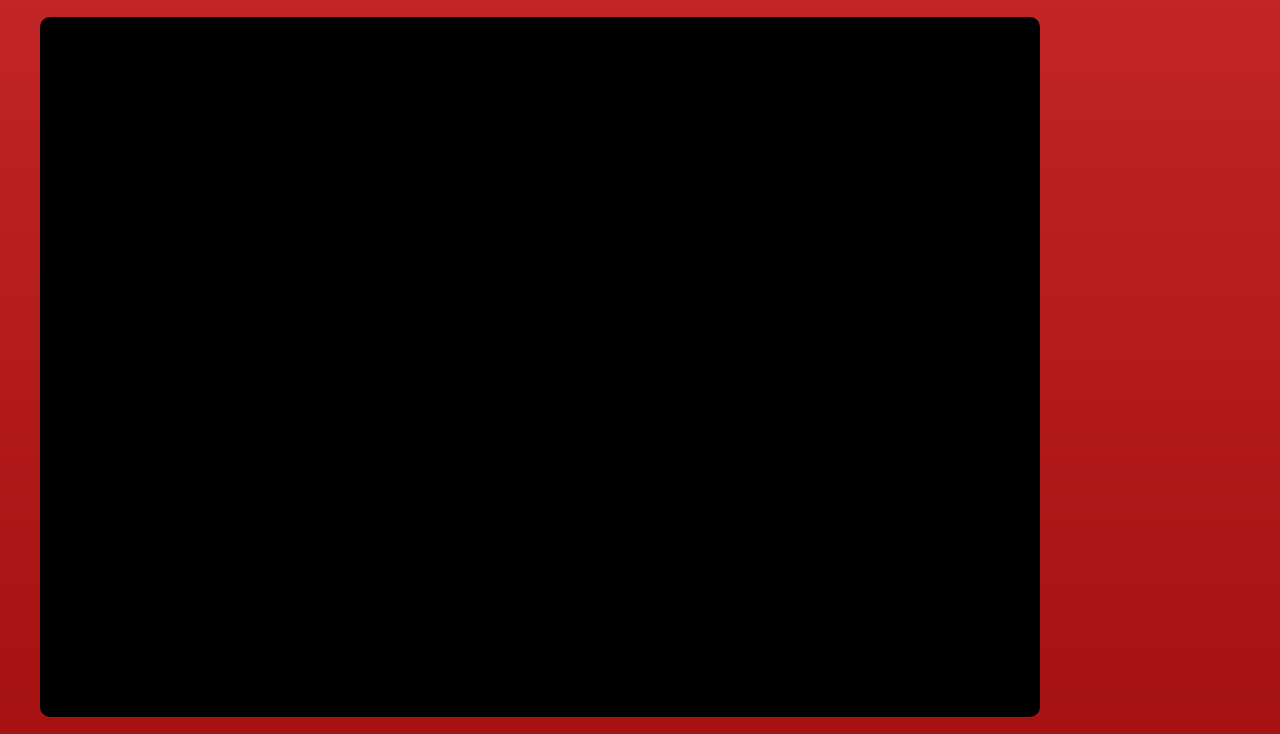
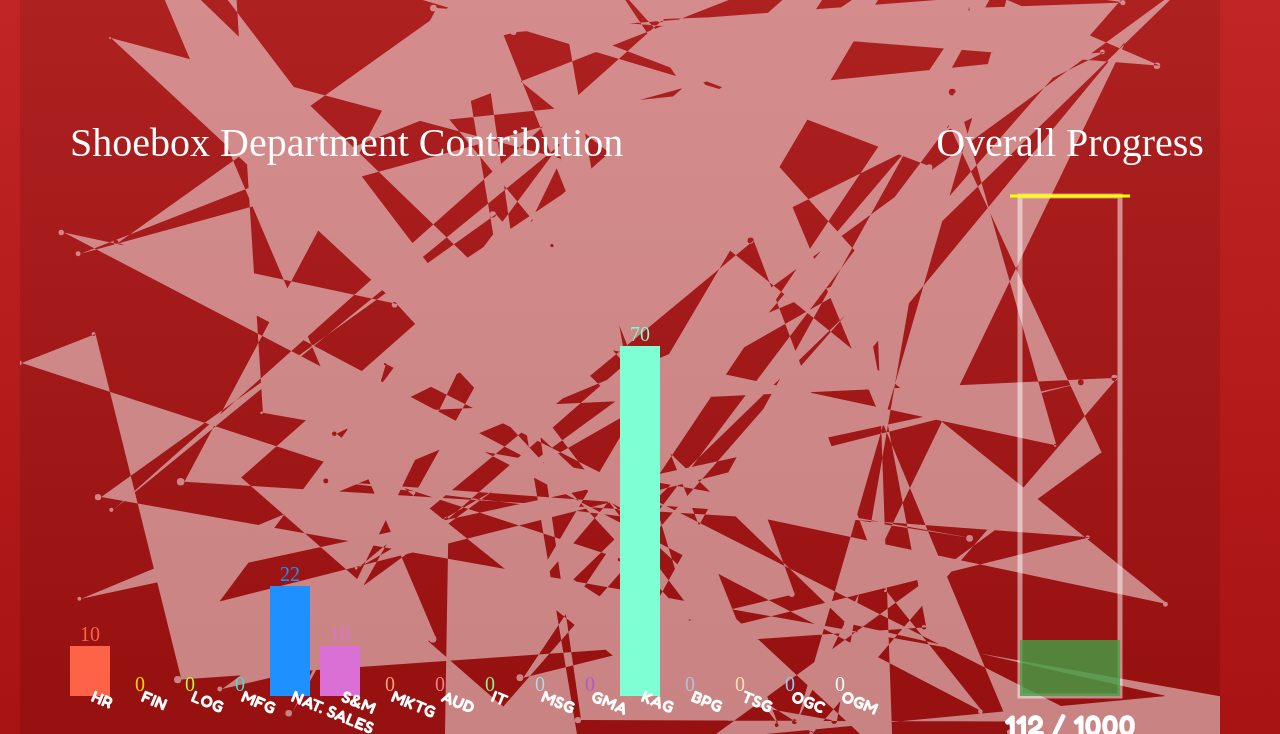
Before and after one commit to gabrielleborces-dotcom/shoebox-of-malasakit, a website: page index.html in a window 1280 px wide. Shown: the part 124-858 px from the top of the page. Drawn offline with Linux system fonts and the light colour scheme; a web font is replaced by a local one.

Commit message:
Refactor index.html for improved layout and functionality

```diff
--- a/index.html
+++ b/index.html
@@ -16,111 +16,268 @@ textarea,input { width:100%; padding:10px; border-radius:8px; border:none; margi
 button { padding:12px; border-radius:10px; border:none; cursor:pointer; font-size:18px; margin-top:10px; font-weight:bold; width:100%; background:#43a047; color:white;}
 button:hover { background:#2e7d32; }
 .container { max-width:1200px; margin:auto; }
-#canvas { display:block; background-color:black; margin-bottom:20px; border-radius:10px;}
-.input-panel {
-    background: rgba(0,0,0,0.2);
-    padding: 20px;
-    border-radius: 10px;
-    margin-top: 20px;
-}
 </style>
 </head>
 <body>
+
+<canvas id="shoeboxCanvas" width="1200" height="900"></canvas>
+
 <div class="container">
-    <h1 style="text-align:center; font-family: 'Mountains of Christmas', cursive; font-size: 3em;">🎁 Shoebox of Malasakit Dashboard</h1>
-    <canvas id="canvas" width="1000" height="700"></canvas>
-
-    <div class="input-panel">
-        <h2>Edit Data (Local Only)</h2>
-        <label for="deptInput">Departments (Comma Separated):</label>
-        <textarea id="deptInput" rows="2" oninput="updateData()"></textarea>
-        <label for="boxInput">Shoeboxes Received (Comma Separated Values):</label>
-        <textarea id="boxInput" rows="2" oninput="updateData()"></textarea>
-        <label for="targetInput">Total Target:</label>
-        <input id="targetInput" type="number" oninput="updateData()">
-        <button onclick="updateData()">Apply Local Changes</button>
-        <button onclick="exportPNG()">Export to PNG</button>
-        <button onclick="exportGIF()">Export to GIF</button>
-        <p style="font-size: 0.8em; margin-top: 10px;">*Changes made here are only visible on your browser unless an Admin commits them via the /admin.html page.</p>
-    </div>
+    <h1>Local Data Preview (Not Global Save)</h1>
+    <p>Edit the fields below to see the dashboard change. **To save these changes globally, use the admin.html page.**</p>
+    <label for="deptInput">Departments (Comma Separated):</label>
+    <textarea id="deptInput" rows="4"></textarea>
+    <label for="boxInput">Shoeboxes Received (Comma Separated Values, must match Departments count):</label>
+    <textarea id="boxInput" rows="4"></textarea>
+    <label for="targetInput">Total Target:</label>
+    <input id="targetInput" type="number" value="1000">
+    <button onclick="updateData()">Update Dashboard View</button>
+    <button onclick="exportPNG()">Export as PNG</button>
+    <button onclick="exportGIF()">Export as Animated GIF (takes time)</button>
 </div>
 
 <script>
-const canvas = document.getElementById('canvas');
-const ctx = canvas.getContext('2d');
+// ---------------- Global Variables & Setup ----------------
+var canvas;
+var ctx;
 
-let departments = [];
-let boxes = [];
-let target = 0;
-let totalBoxes = 0;
+var departments = []; // Loaded from data.json
+var boxes = []; // Loaded from data.json
+var target = 1000; // Loaded from data.json
+var totalBoxes = 0; // Calculated sum of boxes
 
-// --- Animation/Visual Variables ---
-let snow = [];
-const numSnowflakes = 100;
+// Snowflake variables
+var snowflakeArr = [];
+var totalSnowflakes = 100;
+var snowflakeSizeMin = 1;
+var snowflakeSizeMax = 4;
 
-function setupSnow() {
-    snow = [];
-    for (let i = 0; i < numSnowflakes; i++) {
-        snow.push({
+// Department chart colors
+const colors = [
+    '#FF6347', '#FFD700', '#ADFF2F', '#40E0D0', '#1E90FF',
+    '#DA70D6', '#FFA07A', '#F08080', '#90EE90', '#ADD8E6',
+    '#BA55D3', '#7FFFD4', '#B0C4DE', '#FFE4B5', '#87CEFA', '#F0FFFF'
+];
+
+// Initialize snow array (Restored from original file)
+function initSnowflakes() {
+    snowflakeArr = [];
+    for (var i = 0; i < totalSnowflakes; i++) {
+        snowflakeArr.push({
             x: Math.random() * canvas.width,
             y: Math.random() * canvas.height,
-            r: Math.random() * 3 + 1, // radius
-            d: Math.random() * numSnowflakes // density
+            size: Math.random() * (snowflakeSizeMin - snowflakeSizeMax) + snowflakeSizeMax,
+            speed: Math.random() * 2 + 0.5,
+            opacity: Math.random() * 0.5 + 0.5
         });
     }
 }
 
+// ---------------- Drawing Functions (Restored from original file) ----------------
+
 function drawBackground() {
+    // Redraw the background/clear canvas (body CSS handles the gradient)
     ctx.clearRect(0, 0, canvas.width, canvas.height);
-    const gradient = ctx.createLinearGradient(0, 0, 0, canvas.height);
-    gradient.addColorStop(0, '#c62828'); // Dark Red Top
-    gradient.addColorStop(1, '#8e0000'); // Darker Red Bottom
-    ctx.fillStyle = gradient;
+    ctx.fillStyle = "rgba(0,0,0,0.1)"; // Add slight clear for animation ghosting
     ctx.fillRect(0, 0, canvas.width, canvas.height);
 }
 
 function drawSnow() {
     ctx.fillStyle = "rgba(255, 255, 255, 0.8)";
     ctx.beginPath();
-    for (let i = 0; i < numSnowflakes; i++) {
-        const p = snow[i];
-        ctx.moveTo(p.x, p.y);
-        ctx.arc(p.x, p.y, p.r, 0, Math.PI * 2, true);
+    for (var i = 0; i < totalSnowflakes; i++) {
+        var s = snowflakeArr[i];
+        ctx.globalAlpha = s.opacity;
+        ctx.arc(s.x, s.y, s.size, 0, Math.PI * 2, false);
+        s.y += s.speed;
+        s.x += Math.cos(s.y / 100) * 0.5; // Gentle horizontal sway
+
+        // If the snowflake goes off the screen, reset it to the top
+        if (s.y > canvas.height) {
+            s.y = 0;
+            s.x = Math.random() * canvas.width;
+        }
     }
     ctx.fill();
+    ctx.globalAlpha = 1; // Reset opacity
+}
 
-    // Update snow position
-    for (let i = 0; i < numSnowflakes; i++) {
-        const p = snow[i];
-        p.y += Math.cos(p.d) + 1 + p.r / 2;
-        p.x += Math.sin(p.d) * 0.4;
+function drawDepartmentChart() {
+    const barWidth = 40;
+    const spacing = 10;
+    const chartX = 50;
+    const chartY = 300;
+    const maxBarHeight = 500;
 
-        // Send flakes back to the top when they fall off
-        if (p.y > canvas.height) {
-            p.y = -5;
-            p.x = Math.random() * canvas.width;
-        }
+    // Calculate max boxes for scaling (using a minimum of 100 or 10% of target)
+    const maxBoxes = Math.max(100, target / 10, ...boxes);
+
+    // Title
+    ctx.font = "40px Mountains of Christmas";
+    ctx.fillStyle = "white";
+    ctx.textAlign = "left";
+    ctx.fillText("Shoebox Department Contribution", chartX, chartY - 40);
+
+    for (let i = 0; i < departments.length; i++) {
+        const boxesCollected = boxes[i] || 0;
+        const departmentName = departments[i];
+        const color = colors[i % colors.length];
+
+        const barHeight = (boxesCollected / maxBoxes) * maxBarHeight;
+        const x = chartX + i * (barWidth + spacing);
+        // Start bar drawing from the bottom of the chart area
+        const y = chartY + maxBarHeight - barHeight;
+
+        // Draw Bar (Shoebox Tower)
+        ctx.fillStyle = color;
+        ctx.fillRect(x, y, barWidth, barHeight);
+
+        // Draw Department Label
+        ctx.save();
+        ctx.translate(x + barWidth / 2, chartY + maxBarHeight + 5);
+        ctx.rotate(Math.PI / 8);
+        ctx.font = "16px Fredoka One";
+        ctx.fillStyle = "white";
+        ctx.textAlign = "left";
+        ctx.fillText(departmentName, 0, 0);
+        ctx.restore();
+
+        // Draw Box Count Label
+        ctx.font = "20px Mountains of Christmas";
+        ctx.fillStyle = color;
+        ctx.textAlign = "center";
+        ctx.fillText(boxesCollected, x + barWidth / 2, y - 5);
     }
 }
 
-function drawDepartmentChart() {
-    // Chart Area
-    const chartX = 50;
-    const chartY = 100;
-    const chartWidth = canvas.width - 450;
-    const chartHeight = 500;
+function drawTube() {
+    const tubeX = 1000;
+    const tubeY = 300;
+    const tubeWidth = 100;
+    const tubeHeight = 500;
 
-    // Draw Chart Background
-    ctx.fillStyle = "rgba(0,0,0,0.2)";
-    ctx.fillRect(chartX, chartY, chartWidth, chartHeight);
+    // Title
+    ctx.font = "40px Mountains of Christmas";
+    ctx.fillStyle = "white";
+    ctx.textAlign = "center";
+    ctx.fillText("Overall Progress", tubeX + tubeWidth / 2, tubeY - 40);
 
-    // Y-Axis Label
-    ctx.font = "20px Fredoka One";
+    // Calculate Fill
+    const ratio = totalBoxes / target;
+    const fillHeight = Math.min(tubeHeight, tubeHeight * ratio);
+    // Fill starts from the bottom of the tube
+    const fillY = tubeY + tubeHeight - fillHeight;
+
+    // Draw empty tube outline
+    ctx.strokeStyle = "rgba(255,255,255,0.5)";
+    ctx.lineWidth = 5;
+    ctx.strokeRect(tubeX, tubeY, tubeWidth, tubeHeight);
+
+    // Draw filled progress
+    ctx.fillStyle = "rgba(67, 160, 71, 0.8)"; // Green fill
+    ctx.fillRect(tubeX, fillY, tubeWidth, fillHeight);
+
+    // Target Line (Always at the top of the tube if the bar represents the target)
+    const targetY = tubeY;
+    ctx.strokeStyle = "yellow";
+    ctx.lineWidth = 3;
+    ctx.beginPath();
+    ctx.moveTo(tubeX - 10, targetY);
+    ctx.lineTo(tubeX + tubeWidth + 10, targetY);
+    ctx.stroke();
+
+    // Label
+    ctx.font = "28px Fredoka One";
     ctx.fillStyle = "white";
-    ctx.textAlign = "right";
-    ctx.fillText("Shoeboxes", chartX - 10, chartY - 10);
+    ctx.textAlign = "center";
+    ctx.fillText(totalBoxes + " / " + target, tubeX + tubeWidth / 2, tubeY + tubeHeight + 40);
+}
 
-    // X-Axis (Base Line)
-    ctx.strokeStyle = "rgba(255,255,255,0.7)";
-    ctx.lineWidth = 2;
-    ctx.beginPath
+// ---------------- Main Draw Loop ----------------
+function drawDashboard() {
+    drawBackground();
+    drawSnow();
+    drawDepartmentChart();
+    drawTube();
+    requestAnimationFrame(drawDashboard);
+}
+
+// ---------------- Input & Export ----------------
+function updateData() {
+    // This function only updates local variables from the inputs, not the live file
+    departments = document.getElementById("deptInput").value.split(",").map(a => a.trim());
+    boxes = document.getElementById("boxInput").value.split(",").map(a => Number(a));
+    target = Number(document.getElementById("targetInput").value);
+    totalBoxes = boxes.reduce((a, b) => a + b, 0); // Recalculate total
+}
+
+function exportPNG() {
+    const dataURL = canvas.toDataURL("image/png");
+    const link = document.createElement('a');
+    link.href = dataURL;
+    link.download = "shoebox-dashboard.png";
+    link.click();
+}
+
+function exportGIF() {
+    const gif = new GIF({ workers: 2, quality: 10, width: canvas.width, height: canvas.height });
+    let frames = 0;
+    const captureFrame = () => {
+        if (frames < 50) {
+            gif.addFrame(canvas, { copy: true, delay: 50 });
+            frames++;
+            requestAnimationFrame(captureFrame);
+        } else {
+            gif.on('finished', blob => window.open(URL.createObjectURL(blob)));
+            gif.render();
+        }
+    };
+    captureFrame();
+}
+
+// --- Data Fetcher ---
+async function loadData() {
+    try {
+        // Use cache-busting to ensure we always get the latest data.json
+        const response = await fetch('data.json?' + new Date().getTime());
+        if (!response.ok) throw new Error('Failed to fetch data.json');
+        const data = await response.json();
+
+        // 2. Update global state variables
+        departments = data.departments || [];
+        boxes = data.boxes || [];
+        target = data.target || 0;
+        totalBoxes = boxes.reduce((a, b) => a + b, 0); // Calculate total
+
+        // 3. Update input fields (for public preview/local editing)
+        document.getElementById('deptInput').value = departments.join(', ');
+        document.getElementById('boxInput').value = boxes.join(', ');
+        document.getElementById('targetInput').value = target;
+
+    } catch (error) {
+        console.error('Error loading data:', error);
+        // Default/Fallback values are used if loading fails (e.g., if data.json is missing)
+    }
+}
+
+// --- Initial setup function: Ensures data is loaded BEFORE drawing starts ---
+async function initializeDashboard() {
+    // CRITICAL FIX: Initialize Canvas and Context
+    canvas = document.getElementById('shoeboxCanvas');
+    ctx = canvas.getContext('2d');
+
+    // CRITICAL FIX: Initialize Snowflakes
+    initSnowflakes();
+
+    // 1. Fetch the latest shared data from data.json
+    await loadData();
+
+    // 2. Start the main animation loop
+    drawDashboard();
+}
+
+// Start everything when the page is fully loaded
+window.onload = initializeDashboard;
+</script>
+</body>
+</html>
```
